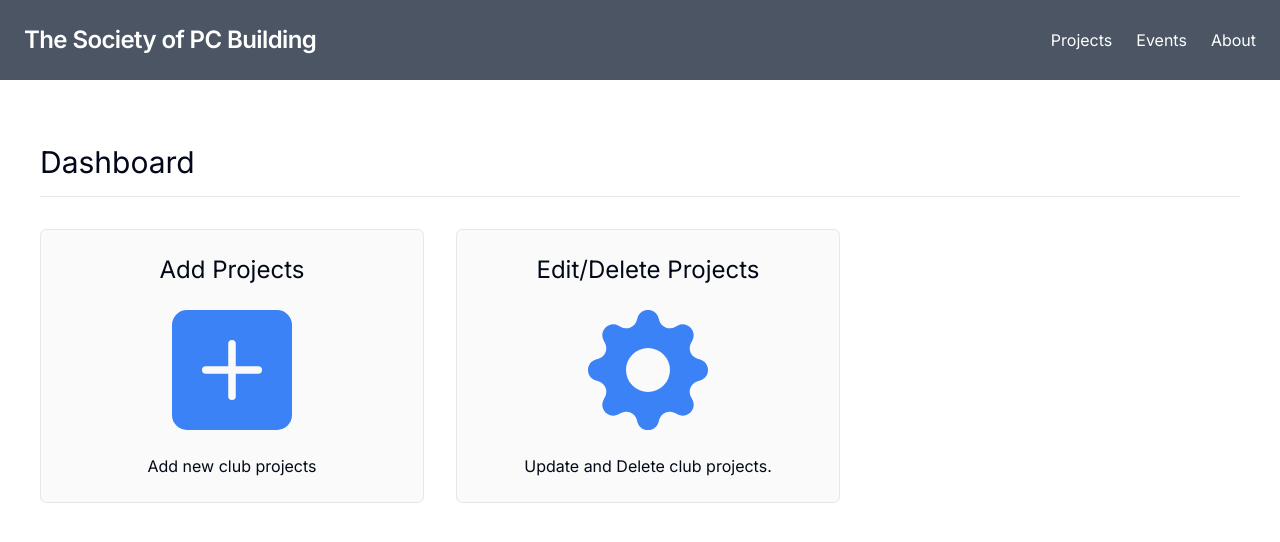
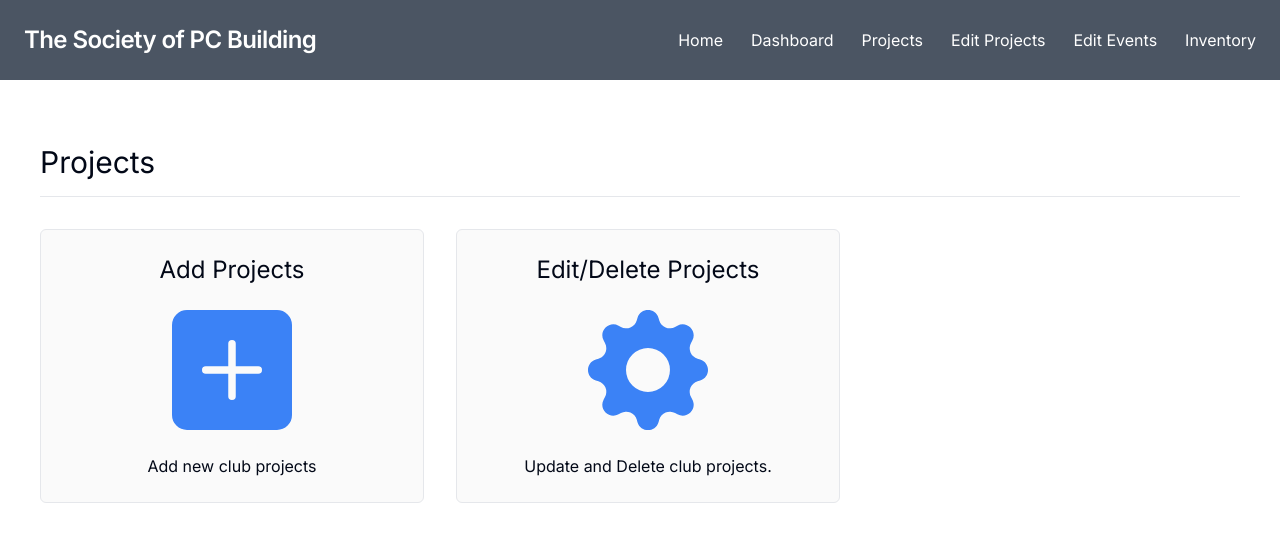
Before and after one commit to PCBuilding/SPCBWebsite, a Next.js app: page /dashboard/projects in a window 1280 px wide. Shown: the top 542 px of the page. Built offline with nearby package versions, Linux system fonts and the light colour scheme; no server answers; sample sign-in values are in the browser's storage.

Commit message:
Navigation improvements started

```diff
--- a/src/app/about/page.tsx
+++ b/src/app/about/page.tsx
@@ -1,7 +1,8 @@
 'use client';
+
 
 export default function About() {
   return (
-    <>ABOUT PAGE</>
+   <>about</>
   );
 }
--- a/src/app/admin/page.tsx
+++ /dev/null
@@ -1,7 +0,0 @@
-'use client';
-
-export default function Admin() {
-  return (
-    <>ADMIN PAGE</>
-  );
-}
--- /dev/null
+++ b/src/app/client-layout.tsx
@@ -0,0 +1,21 @@
+"use client";
+
+import { useAuthState } from "react-firebase-hooks/auth";
+import { auth } from "@/lib/firebase/firebase";
+import ProtectedNavbar from "@/components/Navbar/ProtectedNavbar";
+import PublicNavbar from "@/components/Navbar/PublicNavbar";
+
+export default function ClientLayout({
+  children,
+}: Readonly<{
+  children: React.ReactNode;
+}>) {
+  const [user] = useAuthState(auth);
+
+  return (
+    <>
+      {user ? <ProtectedNavbar /> : <PublicNavbar />}
+      {children}
+    </>
+  );
+}
--- a/src/app/dashboard/projects/page.tsx
+++ b/src/app/dashboard/projects/page.tsx
@@ -8,7 +8,7 @@ export default function projects() {
   return (
     <ProtectedRoute>
       <div className="mx-auto max-w-7xl px-10 pt-16">
-        <h1 className="pb-4 text-3xl">Dashboard</h1>
+        <h1 className="pb-4 text-3xl">Projects</h1>
         <hr className="border-gray-200" />
         <ul className="flex gap-8 pt-8">
           <Link
--- a/src/app/events/page.tsx
+++ b/src/app/events/page.tsx
@@ -1,7 +1,9 @@
 'use client';
+
+
 
 export default function Events() {
   return (
-    <>ADMIN PAGE</>
+    <>Events</>
   );
 }
--- a/src/app/layout.tsx
+++ b/src/app/layout.tsx
@@ -1,8 +1,8 @@
 import type { Metadata } from "next";
 import { Inter } from "next/font/google";
 import "./globals.css";
-import Navbar from "@/components/Navbar/Navbar";
-import { Toaster } from 'react-hot-toast';
+import { Toaster } from "react-hot-toast";
+import ClientLayout from "./client-layout";
 
 const inter = Inter({ subsets: ["latin"] });
 
@@ -19,10 +19,11 @@ export default function RootLayout({
   return (
     <html lang="en">
       <body className={inter.className}>
-        <Navbar />
-        <Toaster />
-        {children}
-        </body>
+        <ClientLayout>
+          <Toaster />
+          {children}
+        </ClientLayout>
+      </body>
     </html>
   );
 }
--- a/src/app/login/page.tsx
+++ b/src/app/login/page.tsx
@@ -57,7 +57,6 @@ export default function Login() {
   };
 
   return (
-    <div className="">
     <div className="mx-auto flex max-w-2xl flex-col items-center pt-28">
       <div className="px-10 text-center">
         <h1 className="text-4xl font-medium">Admin Login</h1>
@@ -102,6 +101,5 @@ export default function Login() {
         Lost? Click to return to safety
       </Link>
     </div>
-    </div>
   );
 }
--- a/src/app/page.tsx
+++ b/src/app/page.tsx
@@ -1,22 +1,22 @@
-'use client';
+"use client";
 import Image from "next/image";
 
 // pages/index.js
 
-import { useEffect, useState } from 'react';
+import { useEffect, useState } from "react";
 
 export default function Home() {
-
   return (
-    <main className="flex min-h-screen flex-col items-center justify-between p-24">
-
-      <div className="flex flex-col items-center justify-center">
-        <h1 className="text-6xl font-bold text-center pb-6">The Society of PC Building</h1>
-        <p className="text-2xl text-center">Coming Soon!</p>
+    <>
+      <div className="flex min-h-screen flex-col items-center justify-center">
+        <h1 className="pb-6 text-center text-6xl font-bold">
+          The Society of PC Building
+        </h1>
+        <p className="text-center text-2xl">Coming Soon!</p>
       </div>
       <div>
         <h1>Firebase Data:</h1>
       </div>
-    </main>
+    </>
   );
 }
--- a/src/app/projects/page.tsx
+++ b/src/app/projects/page.tsx
@@ -1,7 +1,5 @@
-'use client';
+"use client";
 
 export default function Projects() {
-  return (
-    <>Projects page</>
-  );
+  return <>Projects page</>;
 }
--- /dev/null
+++ b/src/components/Navbar/ProtectedNavbar.tsx
@@ -0,0 +1,20 @@
+import Link from "next/link";
+import React from "react";
+
+export default function ProtectedNavbar() {
+  return (
+    <nav className="flex items-center justify-between bg-gray-600 p-6 text-white">
+      <Link href="/" className="text-2xl font-semibold tracking-tight">
+        The Society of PC Building
+      </Link>
+      <div className="flex gap-7">
+        <Link href="/">Home</Link>
+        <Link href="/dashboard">Dashboard</Link>
+        <Link href="/projects">Projects</Link>
+        <Link href="/dashboard/projects">Edit Projects</Link>
+        <Link href="/edit-events">Edit Events</Link>
+        <Link href="/edit-events">Inventory</Link>
+      </div>
+    </nav>
+  );
+}
--- a/src/components/Navbar/Navbar.tsx
+++ b/src/components/Navbar/PublicNavbar.tsx
@@ -2,7 +2,7 @@
 import Link from "next/link";
 import { useState } from 'react';
 
-export default function Navbar() {
+export default function PublicNavbar() {
   // State to manage dropdown visibility
   const [isOpen, setIsOpen] = useState(false);
 
--- a/src/components/auth/ProtectedRoute.tsx
+++ b/src/components/auth/ProtectedRoute.tsx
@@ -6,6 +6,7 @@ import { useAuthState } from "react-firebase-hooks/auth";
 import { useRouter } from "next/navigation";
 import toast from "react-hot-toast";
 import { LuLoader2 } from "react-icons/lu";
+import ProtectedNavbar from "../Navbar/ProtectedNavbar";
 
 export default function ProtectedRoute({
   children,
@@ -24,7 +25,7 @@ export default function ProtectedRoute({
 
   if (loading) {
     return (
-      <div className="flex min-h-[calc(100vh-80px)] items-center justify-center">
+      <div className="flex min-h-screen items-center justify-center">
         <span className="animate-spin text-5xl text-gray-800">
           <LuLoader2 />
         </span>
@@ -36,5 +37,5 @@ export default function ProtectedRoute({
     return null;
   }
 
-  return children;
+  return <main>{children}</main>;
 }
```
Lines whose indentation alone changed are shown as unchanged.
